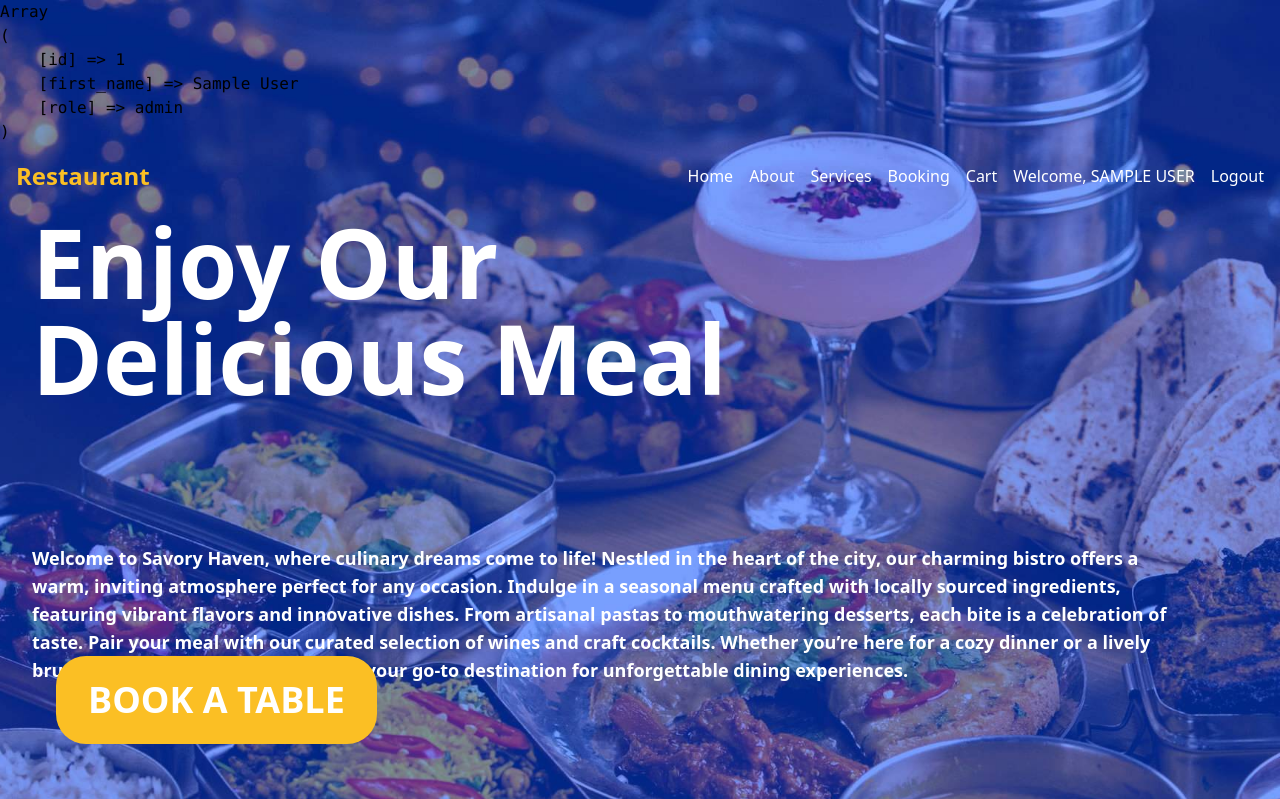
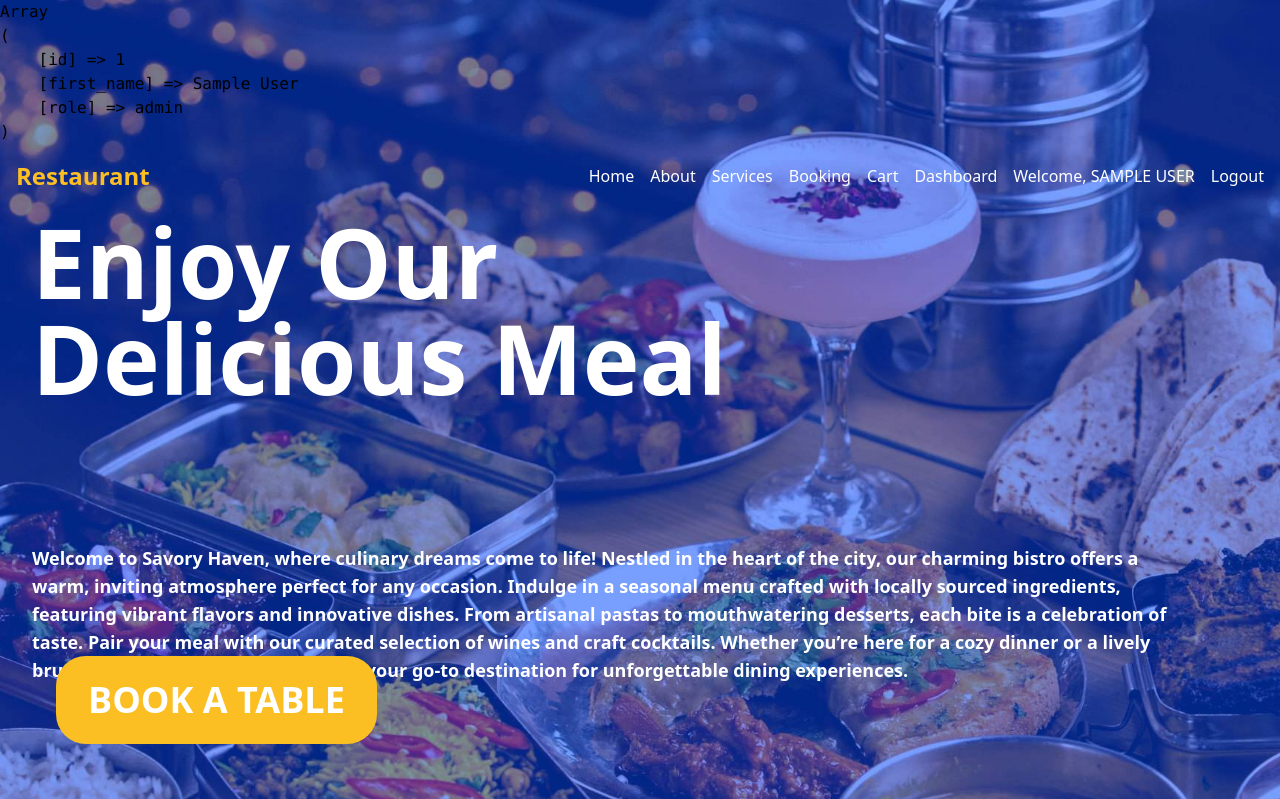
Before and after one commit to 0xDLT/RestaurantSystem, a PHP site: page /app/App.php in a window 1280 px wide. Shown: the top 799 px of the page. Run offline with PHP 8.4, Linux system fonts and the light colour scheme; the visitor is signed in with stand-in values (Sample User, id 1); tables that the repository leaves empty hold one stand-in row (values such as "Sample post"); a stand-in replaces the project's code that opens the database connection; style sheets or scripts are compiled from the project's sources.

Commit message:
📕FIX: add dashboard button for admins

```diff
--- a/app/header.php
+++ b/app/header.php
@@ -51,6 +51,9 @@
                     <li><a href="../app/booking.php" class="text-white hover:text-amber-400">Booking</a></li>
                     <li><a href="../app/cart.php" class="text-white hover:text-amber-400">Cart</a></li>
                     <?php if (isset($_SESSION['id'])): ?>
+                            <?php if ($_SESSION['role'] === 'admin'): ?>
+                                <li><a href="../app/dashboard.php" class="text-white hover:text-amber-400">Dashboard</a></li>
+                            <?php endif; ?>
                         <li class="text-white">Welcome, <?php echo htmlspecialchars(strtoupper($_SESSION['first_name'])); ?></li>
                         <li><a href="../logs/sign-out.php" class="text-white hover:text-amber-400">Logout</a></li>
                     <?php else: ?>
```
